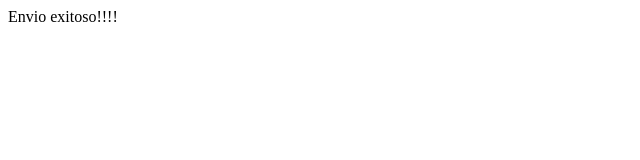
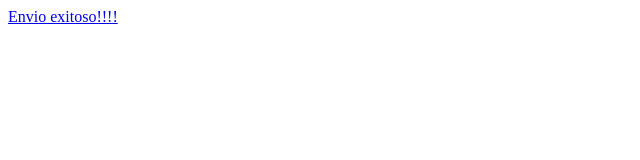
Before and after one commit to vp-progr/mvp-tpi-js, a plain HTML site: page envio.html in a window 1280 px wide. Shown: the whole page, without its empty margins (0-640 px from the left). Drawn offline with Linux system fonts and the light colour scheme.

Commit message:
agrego cambio en envio.html

```diff
--- a/envio.html
+++ b/envio.html
@@ -7,6 +7,9 @@
     <title>Envio Exitoso</title>
 </head>
 <body>
-    Envio exitoso!!!!
+
+
+    <a class="nav-link text-green" href="envio.html">Envio exitoso!!!!</a>
+
 </body>
 </html>
```
